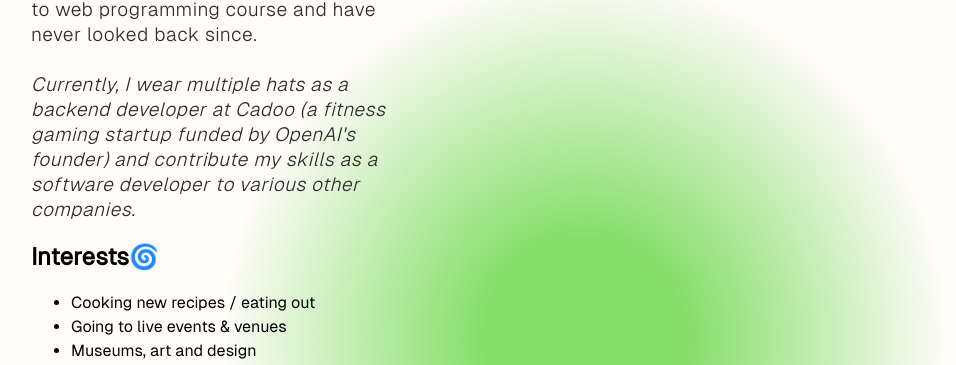
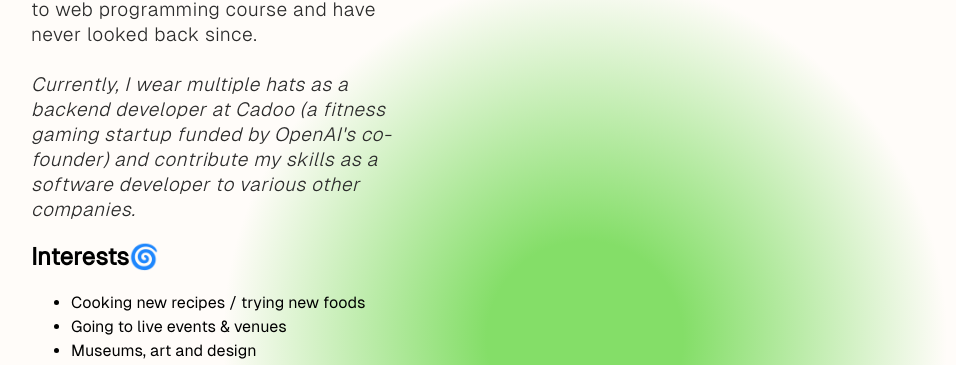
Before and after one commit to jml0123/portfolio-revisited, a Next.js app: page /bio in a window 1280 px wide. Shown: the part 861-1226 px from the top of the page, without its empty margins (55-1011 px from the left). Built offline with nearby package versions, Linux system fonts and the light colour scheme.

Commit message:
update content

```diff
--- a/pages/bio.tsx
+++ b/pages/bio.tsx
@@ -44,7 +44,7 @@ export default function BioPage() {
                   and worked as a part-time artist manager. After a scheduling mixup in college, I needed to take an extra class to fulfill my credits.
                   Out of curiosity, I took an intro to web programming course and have never looked back since.
                   <br/> <br/>
-                  <i>Currently, I wear multiple hats as a backend developer at Cadoo (a fitness gaming startup funded by OpenAI's founder) and contribute my skills as a software developer to various other companies.
+                  <i>Currently, I wear multiple hats as a backend developer at Cadoo (a fitness gaming startup funded by OpenAI's co-founder) and contribute my skills as a software developer to various other companies.
                   </i>
                   </p>
             <div className={styles['interests']}>
@@ -52,7 +52,7 @@ export default function BioPage() {
                         <span role="img" aria-label="interests">🌀</span>
                         </h1>
                         <ul>
-                            <li>Cooking new recipes / eating out</li>
+                            <li>Cooking new recipes / trying new foods</li>
                             <li>Going to live events & venues</li>
                             <li>Museums, art and design</li>
                         </ul>
```
